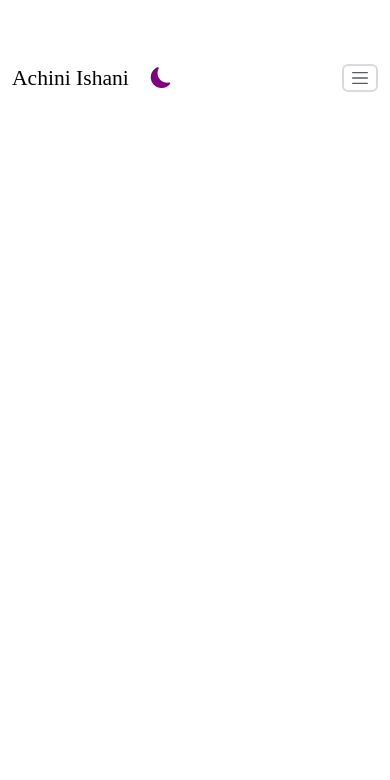
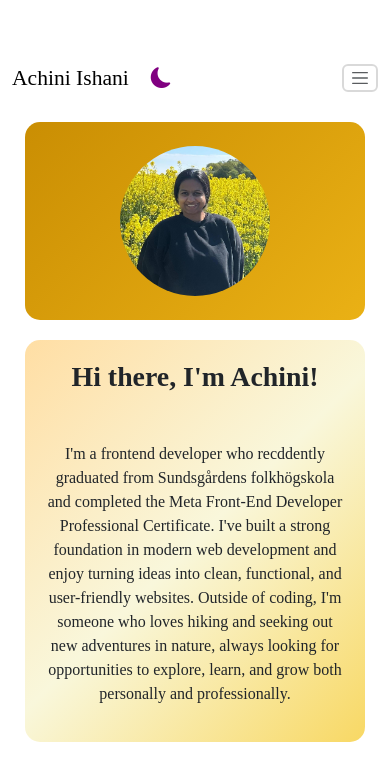
Before and after one commit to achiniishani1993/portfolio, a React (Vite) app: page / in a window 390 px wide. Shown: the top 780 px of the page. Built offline with nearby package versions, Linux system fonts and the light colour scheme; a web font is replaced by a local one.

Commit message:
added header to the portfolio

```diff
--- a/index.html
+++ b/index.html
@@ -2,7 +2,7 @@
 <html lang="en">
   <head>
     <meta charset="UTF-8" />
-    <link rel="icon" type="image/png" href="/public/fav.png" />
+    <link rel="icon" type="image/png" href="/fav.png" />
     <meta name="viewport" content="width=device-width, initial-scale=1.0" />
     <title>portfolio</title>
   </head>
--- a/src/App.jsx
+++ b/src/App.jsx
@@ -1,10 +1,12 @@
 import React from 'react'
 import NavBar from "./components/nav/NavBar"
+import Header from './components/head/header'
 
 const App = () => {
   return (
     <div>
       <NavBar/>
+      <Header/>
     </div>
   )
 }
--- a/src/components/head/header.css
+++ b/src/components/head/header.css
@@ -0,0 +1,95 @@
+.intro-container {
+    display: flex;
+    align-items: center;
+    gap: 30px;
+    padding: 40px;
+    margin: 0 60px;
+}
+
+/* Left side */
+.image-wrapper {
+    flex: 0 0 40%;
+    display: flex;
+    justify-content: center;
+    align-items: center;
+
+    background: linear-gradient(135deg, #CA8E03, #EAB115);
+    padding: 24px;
+    border-radius: 15px;
+}
+
+/* Right side */
+.text-wrapper {
+    flex: 0 0 60%;
+    background: linear-gradient(135deg, #FFDEA4, #F9F7DB, #F8D864);
+    padding: 20px;
+    border-radius: 15px;
+    min-height: 330px;
+}
+
+/* Dark mode text wrapper */
+body.dark-mode .text-wrapper {
+    background: linear-gradient(135deg, #8E5600, #5D3412, #8C5421);
+}
+
+/* Image styling */
+.image-wrapper img {
+    width: 280px;
+    height: 280px;
+    object-fit: cover;
+    border-radius: 50%;
+}
+
+
+/* Tablet responiveness  */
+@media (max-width: 992px) {
+    .intro-container {
+        margin: 0 30px;
+        gap: 20px;
+    }
+
+    .image-wrapper img {
+        width: 220px;
+        height: 220px;
+    }
+}
+
+/* Mobile Responsiveness */
+
+@media (max-width: 768px) {
+    .intro-container {
+        flex-direction: column;
+        margin: 0 20px;
+        padding: 20px;
+        text-align: center;
+    }
+
+    .image-wrapper,
+    .text-wrapper {
+        flex: 1 1 100%;
+        width: 100%;
+    }
+
+    .image-wrapper img {
+        width: 180px;
+        height: 180px;
+    }
+
+    .text-wrapper {
+        min-height: auto;
+    }
+}
+
+/* Small devices responsiveness */
+
+@media (max-width: 480px) {
+    .intro-container {
+        margin: 0 10px;
+        padding: 15px;
+    }
+
+    .image-wrapper img {
+        width: 150px;
+        height: 150px;
+    }
+}
--- a/src/components/head/header.jsx
+++ b/src/components/head/header.jsx
@@ -0,0 +1,22 @@
+import React from 'react'
+import Profile from "../../assets/profile.jpeg"
+import "./header.css";
+
+function Header() {
+  return (
+<div className="intro-container">
+    <div className="image-wrapper">
+        <img src={Profile} alt="profile photo" />
+    </div>
+
+    <div className="text-wrapper">
+        <h1 className='fw-bold '>Hi there, I'm Achini!</h1>
+        <p className='mt-5'>
+            I'm a frontend developer who recddently graduated from Sundsgårdens folkhögskola and completed the Meta Front-End Developer Professional Certificate. I've built a strong foundation in modern web development and enjoy turning ideas into clean, functional, and user-friendly websites. Outside of coding, I'm someone who loves hiking and seeking out new adventures in nature, always looking for opportunities to explore, learn, and grow both personally and professionally.
+        </p>
+    </div>
+</div>
+  )
+}
+
+export default Header
--- a/src/components/nav/NavBar.jsx
+++ b/src/components/nav/NavBar.jsx
@@ -2,7 +2,7 @@ import { useState } from 'react';
 import Container from 'react-bootstrap/Container';
 import Nav from 'react-bootstrap/Nav';
 import Navbar from 'react-bootstrap/Navbar';
-import './NavBar.css';
+import './navBar.css';
 
 const NavBar = () => {
   const [darkMode, setDarkMode] = useState(false);
```
Also changed, not shown: src/assets/profile.jpeg (added).
